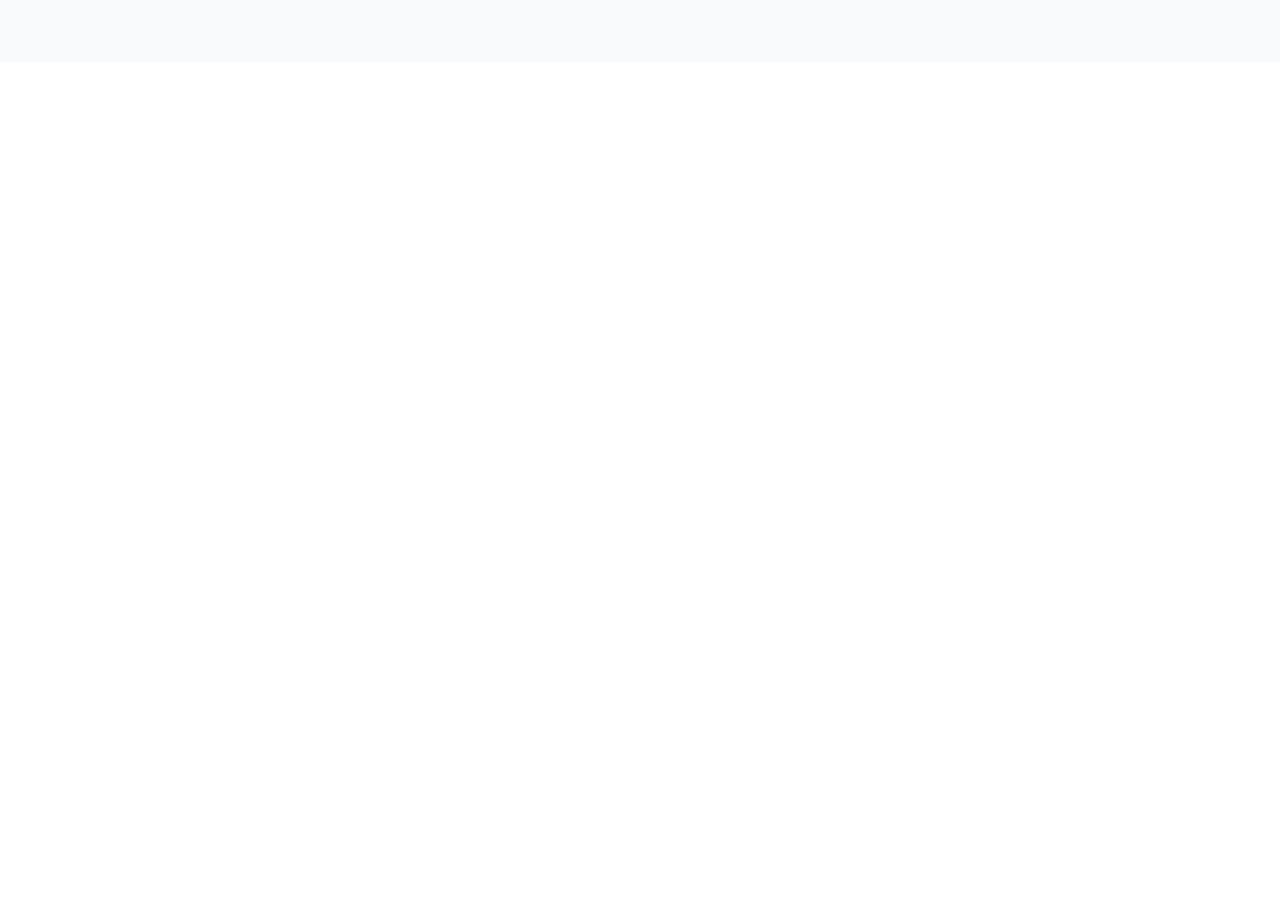
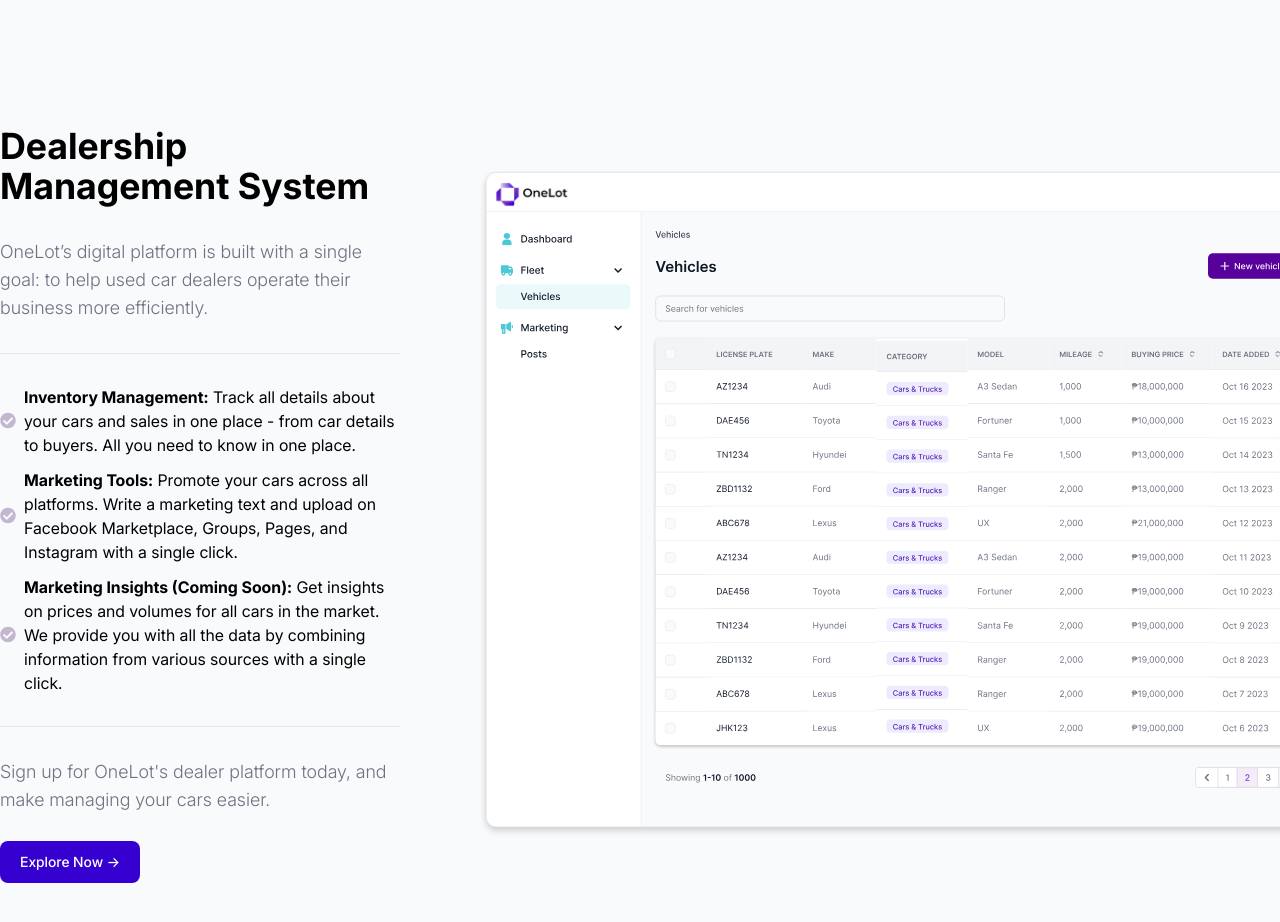
Before and after one commit to Tausif4171/onelot-assignment, a Next.js app: page / in a window 1280 px wide. Shown: the part 2744-3666 px from the top of the page. Before the commit the page ends 2806 px from the top, so only its background shows below. Built offline with nearby package versions, Linux system fonts and the light colour scheme.

Commit message:
DealerOperations component ✅

```diff
--- a/app/components/CarFinancing.tsx
+++ b/app/components/CarFinancing.tsx
@@ -8,6 +8,7 @@
 
 export const CarFinancing = () => {
   return (
+    <div className="bg-[#F9FAFB]">
       <div className="flex md:flex-row flex-col-reverse gap-x-20 gap-y-4 max-w-[1440px] py-8 md:py-16 px-4 md:px-0">
         <Image
           // className=" w-[214px] h-[175px] md:w-[800px] md:h-[652px]"
@@ -46,8 +47,8 @@
             <div className="flex gap-x-2 mb-[11px] last:mb-0">
               <Image alt="rightTick" src={rightTick} />
               <p>
-              Financing period up to 90 days with a flexible repayment schedule
-              at any point
+                Financing period up to 90 days with a flexible repayment
+                schedule at any point
               </p>
             </div>
           </div>
@@ -63,5 +64,6 @@
           <Button text="View Loans ->" />
         </div>
       </div>
+    </div>
   );
 };
--- a/app/components/DealerOperations.tsx
+++ b/app/components/DealerOperations.tsx
@@ -1,5 +1,72 @@
+import Image from "next/image";
 import React from "react";
+import dealerOperations from "../assets/DealerOperations/dealerOperations.svg";
+import rightTick from "../assets/CarFinancing/rightTick.svg";
+import { Heading } from "./common/Heading";
+import { Description } from "./common/Description";
+import { Button } from "./common/Button";
 
 export const DealerOperations = () => {
-  return <div>DealerOperations</div>;
+  return (
+    <div className="bg-[#F9FAFB] flex justify-end">
+      <div className="flex flex-col md:flex-row gap-x-20 gap-y-4 max-w-[1440px] py-8 md:py-16 px-4 md:px-0">
+        <div className=" ">
+          <div className=" mb-8">
+            <Heading text="Dealership Management System" size="md" />
+          </div>
+
+          <div className=" mb-[29px] md:mb-[31px]">
+            <Description
+              text="OneLot’s digital platform is built with a single goal: to help
+used car dealers operate their business more efficiently."
+              size="md"
+            />
+          </div>
+          <div className=" border-t border-b border-[#E5E7EB] py-[29px] md:py-[31px] mb-[29px] md:mb-[31px]">
+            <div className="flex gap-x-2 mb-[11px] last:mb-0">
+              <Image alt="rightTick" src={rightTick} />
+              <p>
+                <b>Inventory Management:</b> Track all details about your cars
+                and sales in one place - from car details to buyers. All you
+                need to know in one place.
+              </p>
+            </div>
+            <div className="flex gap-x-2 mb-[11px] last:mb-0">
+              <Image alt="rightTick" src={rightTick} />
+              <p>
+                <b>Marketing Tools:</b> Promote your cars across all platforms.
+                Write a marketing text and upload on Facebook Marketplace,
+                Groups, Pages, and Instagram with a single click.
+              </p>
+            </div>
+            <div className="flex gap-x-2 mb-[11px] last:mb-0">
+              <Image alt="rightTick" src={rightTick} />
+              <p>
+                <b>Marketing Insights (Coming Soon):</b> Get insights on prices
+                and volumes for all cars in the market. We provide you with all
+                the data by combining information from various sources with a
+                single click.
+              </p>
+            </div>
+          </div>
+
+          <div className=" mb-[37px] md:mb-[27px]">
+            <Description
+              text="Sign up for OneLot's dealer platform today, and make
+managing your cars easier."
+              size="md"
+            />
+          </div>
+
+          <Button text="Explore Now ->" />
+        </div>
+        <Image
+          // className=" w-[214px] h-[175px] md:w-[800px] md:h-[652px]"
+          className=" flex-shrink-0"
+          alt="carFinancing"
+          src={dealerOperations}
+        />
+      </div>
+    </div>
+  );
 };
--- a/app/page.tsx
+++ b/app/page.tsx
@@ -1,5 +1,6 @@
 import { BusinessGrowth } from "./components/BusinessGrowth";
 import { CarFinancing } from "./components/CarFinancing";
+import { DealerOperations } from "./components/DealerOperations";
 import { Header } from "./components/Header";
 import { Hero } from "./components/Hero";
 
@@ -9,9 +10,8 @@
       <Header />
       <Hero />
       <BusinessGrowth />
-      <div className="bg-[#F9FAFB]">
-        <CarFinancing />
-      </div>
+      <CarFinancing />
+      <DealerOperations />
     </div>
   );
 }
```
Also changed, not shown: app/assets/DealerOperations/dealerOperations.svg (added). Lines whose indentation alone changed are shown as unchanged.
